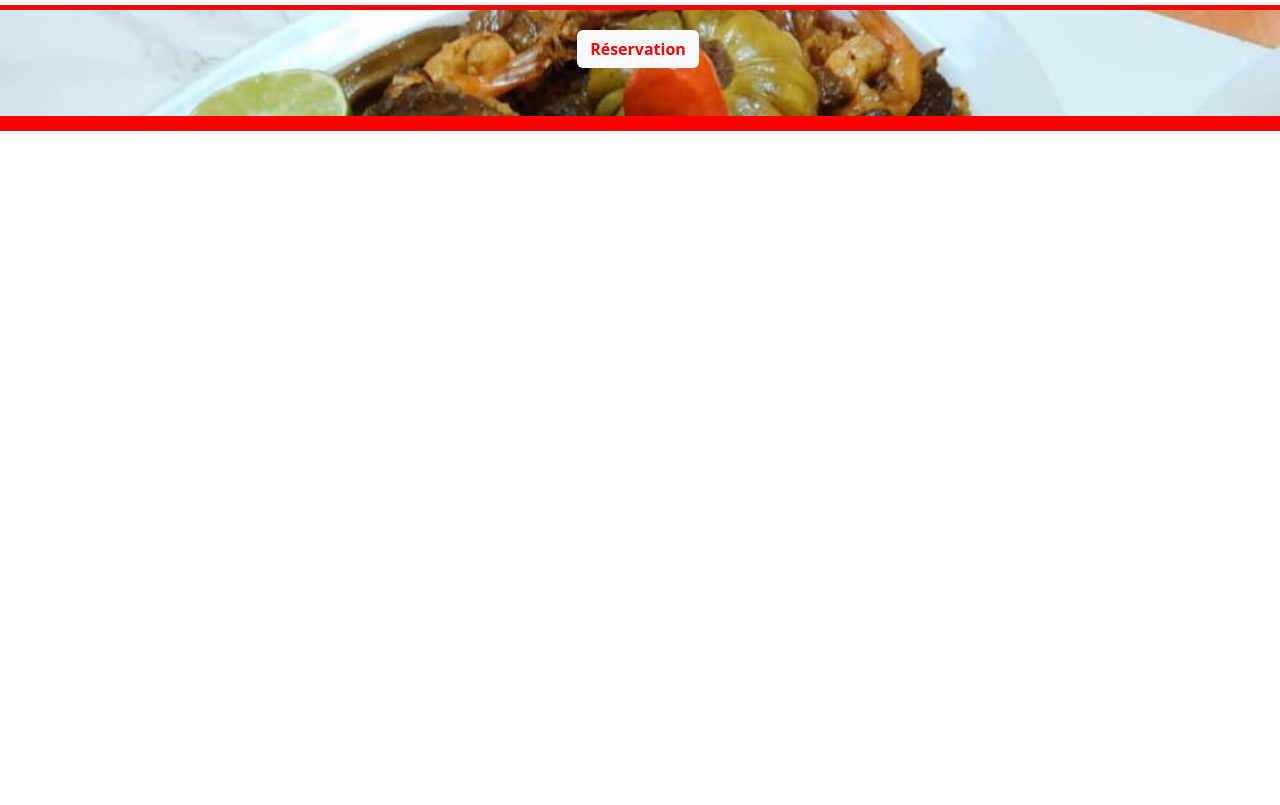
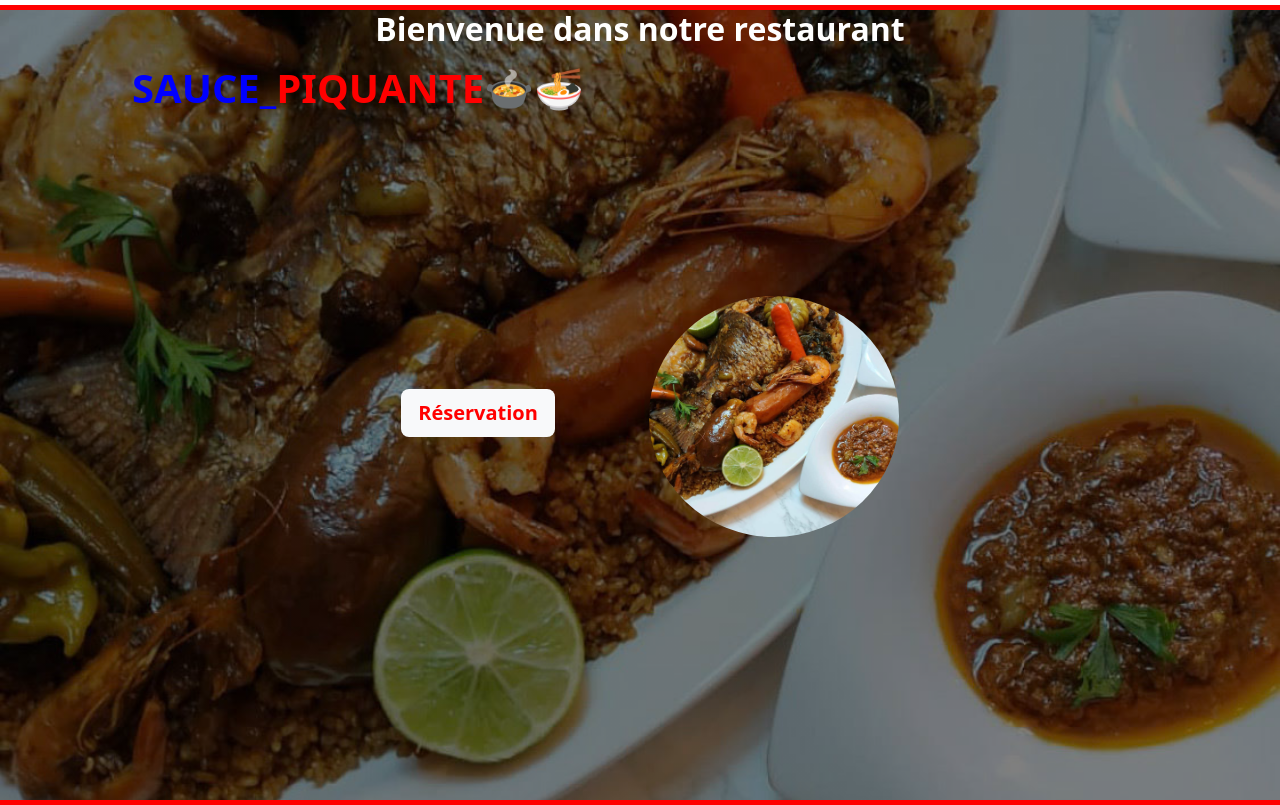
Before and after one commit to Ddsd129/EXO, a plain HTML site: page Accueil.html in a window 1280 px wide. Shown: the part 71-876 px from the top of the page. Before the commit the page ends 800 px from the top, so only its background shows below. Drawn offline with nearby package versions, Linux system fonts and the light colour scheme.

Commit message:
première version de la page d'acceuil

```diff
--- a/Accueil.html
+++ b/Accueil.html
@@ -15,7 +15,6 @@
 </head>
 
 <body>
-    <div>
     <nav class="navbar navbar-expand-lg  bg-ligth " >
         <div class="container-fluid">
             <a class="navbar-brand fw-bold " href="#">
@@ -58,9 +57,34 @@
             </div>
         </div>
     </nav>
-    <header class="pic">
-        <h4><a aria-current="page"class="btn reservation-btn ms-3 bg-light"   href="Réservation.html">Réservation</a></h4>
-    </header>
+
+    <section class="pic">
+        <div class=" container ">
+            <h2 class="mx-auto d-flex justify-content-center align-items-center fw-bold mb-3">Bienvenue dans notre restaurant</h2>
+            <h1 class="titre fw-bold ">SAUCE_<span>PIQUANTE🍲🍜</span></h1>
+
+            <div class="reserve h-75 d-flex">
+                <div class="d-flex my-auto rest">
+                    <h4 class="me-5 mx-auto reservation">
+                        <a aria-current="page" class="btn reservation-btn bg-light btn-lg me-3" href="Réservation.html">
+                            Réservation
+                        </a>
+                    </h4>
+                    <div class="image">
+                        <img src="Thiebou.JPG" alt="" class="img-fluid mx-auto" height="250" width="250" style="border-radius: 50%;">
+                    </div>
+                </div>
+            </div>
+
+        </div>
+
+    </section>
+
+
+
+
+
+
     <script src="https://cdn.jsdelivr.net/npm/bootstrap@5.3.3/dist/js/bootstrap.bundle.min.js"
         integrity="sha384-YvpcrYf0tY3lHB60NNkmXc5s9fDVZLESaAA55NDzOxhy9GkcIdslK1eN7N6jIeHz" crossorigin="anonymous">
     </script>
--- a/style.css
+++ b/style.css
@@ -21,13 +21,49 @@
 .navbar-brand span{
     color: red;
 }
+.pic {
+    background-image: linear-gradient(rgba(0, 0, 0, 0.5), rgba(0, 0, 0, 0.5)), url(Thiebou.JPG);
+    background-size: cover;
+    background-position: center;
+    height: 100vh;
+    width: 100vw;
+    border-top: 5px solid red;
+    border-bottom: 5px solid red;
+}
+h2{
+    color: white;
+}
 
-.pic{
-    background-image: url(Thiebou.JPG);
-    background-size: cover;
-    padding-bottom: 20px;
-    border-top:5px solid red ;
-    border-bottom: 15px solid red ;
+.titre{
+    color: blue;
+    margin-left: 50px;
+}
+
+.titre span{
+    color: red;
+}
+
+.container {
+    height: 100%;
+}
+.reserve{
+    margin: 0%;
+    justify-content:center;
+    padding: 0%;
+}
+.rest{
+    margin: 0%;
+    padding: 0%;
+    justify-content: space-between;
+    align-items: center;
+    display: flex;
+}
+.reservation{
+    margin-right: 30px;
+    padding: 0%;
+}
+.image{
+    margin-left: 30px;
 }
 
 .pic h4{
```
